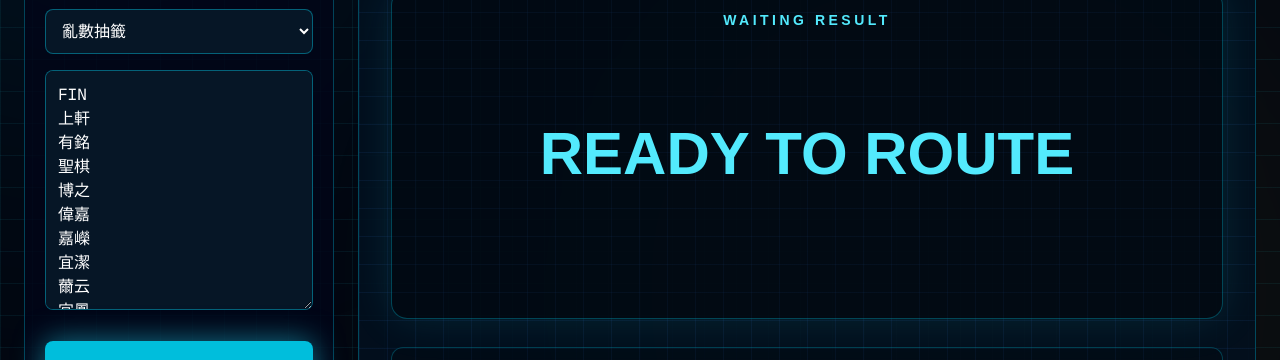
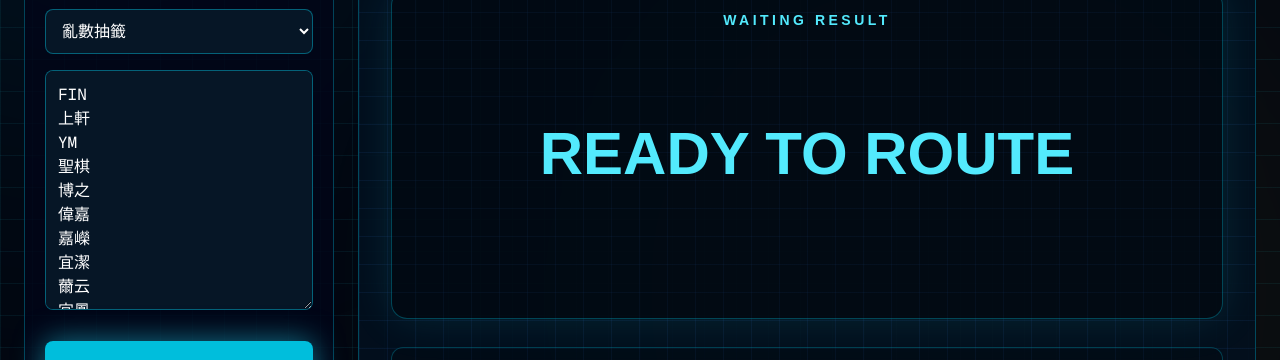
Before and after one commit to finfin1100/SCLDED-lucky-draw, a Next.js app: page / in a window 1280 px wide. Shown: the part 293-653 px from the top of the page. Built offline with nearby package versions, Linux system fonts and the light colour scheme.

Commit message:
update box and ladder draw

```diff
--- a/app/page.tsx
+++ b/app/page.tsx
@@ -27,7 +27,7 @@ import {
 
 export default function Home() {
   const [namesText, setNamesText] = useState(
-    "FIN\n上軒\n有銘\n聖棋\n博之\n偉嘉\n嘉嶸\n宜潔\n薾云\n宜鳳\n雅玲\n江瑋\n平心\nPro Max\n棋淵\n隱1\n隱2\n隱3\n隱4\n隱5"
+    "FIN\n上軒\nYM\n聖棋\n博之\n偉嘉\n嘉嶸\n宜潔\n薾云\n宜鳳\n雅玲\n江瑋\n平心\nIphone.15\n祺淵\n博文\n奕恩\n佳偉\n韋豪\n承樸"
   );
 
   const [displayName, setDisplayName] = useState("");
```
